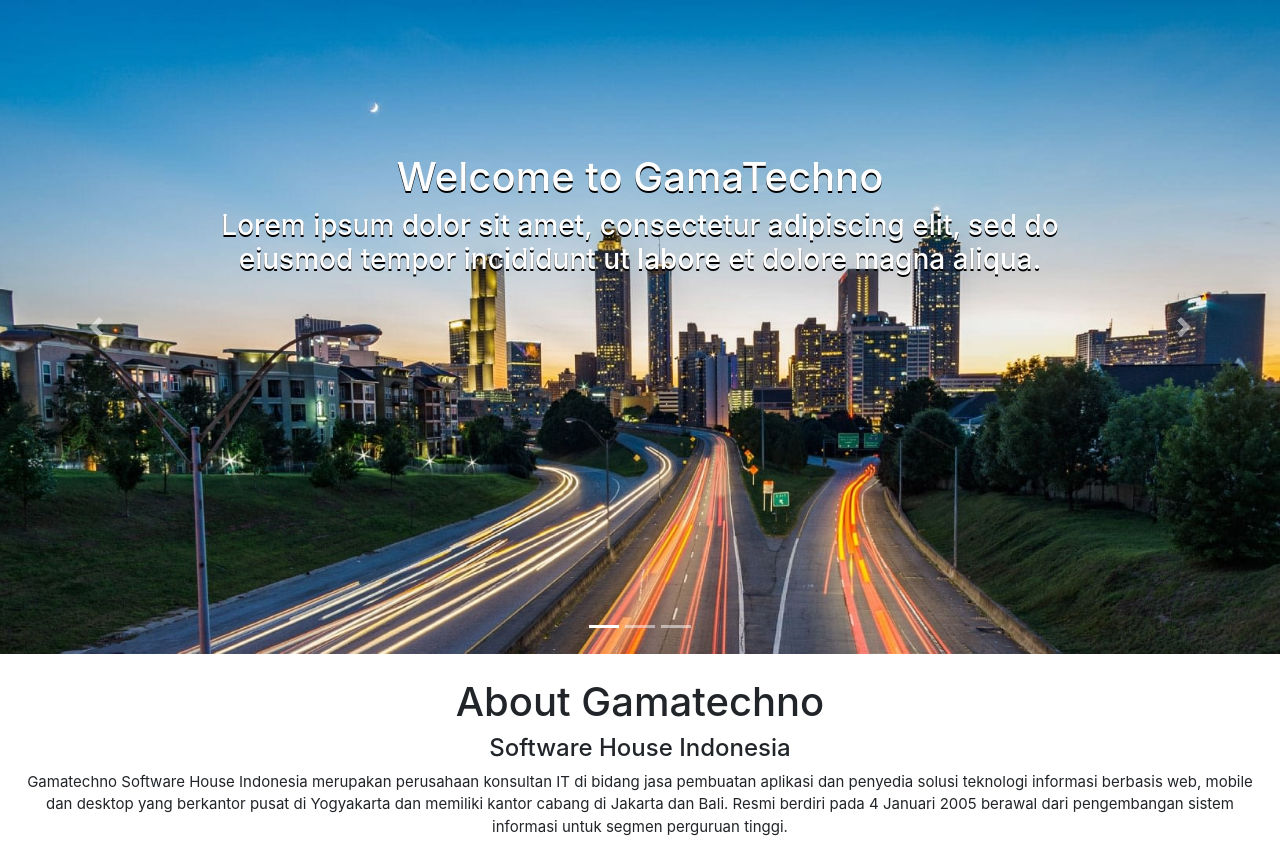
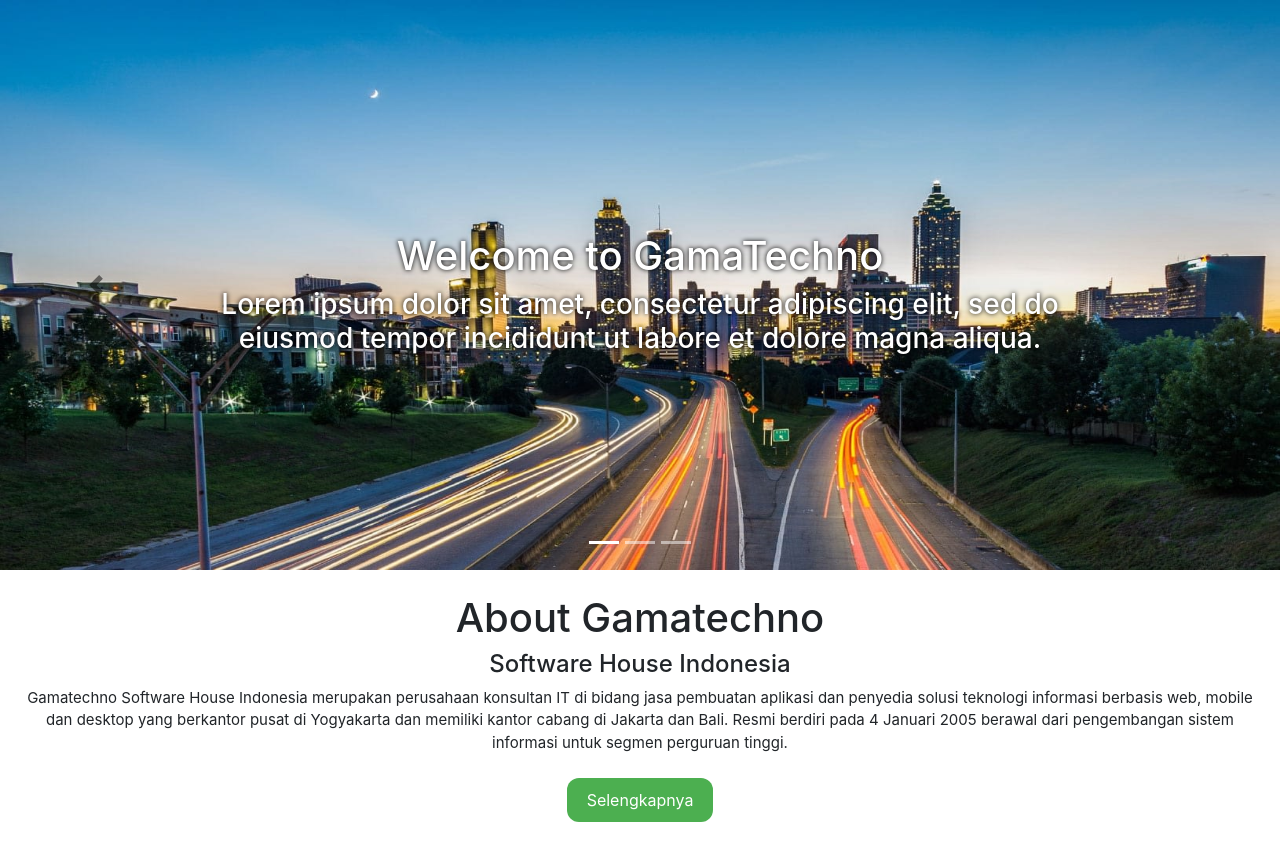
Before and after one commit to RaffRadd/Tubes-Webpro, a CodeIgniter app: page /TUBES/ in a window 1280 px wide; the page is wider, and only the part inside the window is pictured. Shown: the part 96-952 px from the top of that part. Run offline with CodeIgniter, Linux system fonts and the light colour scheme.

Commit message:
carousel fix and about page resizing

```diff
--- a/application/views/home.php
+++ b/application/views/home.php
@@ -26,47 +26,49 @@ defined('BASEPATH') OR exit('No direct script access allowed');
 			float:left;
 			margin-right:20px;
 		}
-		.clear{
-			clear:both;
-}
+
+		.carousel-control-next,
+		.carousel-control-prev{
+			filter: invert(100%);
+		}
     </style>
   </head>
   <body>
 
-    <div id="carouselExampleIndicators" class="carousel slide" data-ride="carousel">
+    <div id="carousel" class="carousel slide" data-ride="carousel" style="height: 570px;">
         <ol class="carousel-indicators">
-            <li data-target="#carouselExampleIndicators" data-slide-to="0" class="active"></li>
-            <li data-target="#carouselExampleIndicators" data-slide-to="1"></li>
-            <li data-target="#carouselExampleIndicators" data-slide-to="2"></li>
+            <li data-target="#carousel" data-slide-to="0" class="active"></li>
+            <li data-target="#carousel" data-slide-to="1"></li>
+            <li data-target="#carousel" data-slide-to="2"></li>
         </ol>
         <div class="carousel-inner">
-            <div class="carousel-item active">
-                <img src="./images/asd.jpg" class="d-block w-100" alt="...">
-                <div class="carousel-caption d-none d-md-block" style="margin-bottom:330px; text-shadow: 0px 2px #000000">
+            <div class="carousel-item active" style="text-color: #1c1c1c: border-style:solid">
+                <img src="./images/asd.jpg" class="d-block w-100" alt="..." style="height:100%">
+                <div class="carousel-caption d-none d-md-block" style="margin-bottom:13%; text-shadow: 0px 0px 5px #000; color:#FFF;">
                     <h1>Welcome to GamaTechno</h1>
                     <h3>Lorem ipsum dolor sit amet, consectetur adipiscing elit, sed do eiusmod tempor incididunt ut labore et dolore magna aliqua.</h3>
                 </div>
             </div>
             <div class="carousel-item">
-                <img src="./images/App-Development.jpg" class="d-block w-100" alt="...">
-                <div class="carousel-caption d-none d-md-block" style="margin-bottom:520px;">
-                    <h1 style="color:black; text-shadow: 2px 0px #FFFFFF">Imagining an Advanced Future</h1>
-                    <h3 style="color:black; text-shadow: 2px 0px #FFFFFF">Lorem ipsum dolor sit amet, consectetur adipiscing elit, sed do eiusmod tempor incididunt ut labore et dolore magna aliqua</h3>
+                <img src="./images/App-Development.jpg" class="d-block w-100" alt="..." style="height:100%">
+                <div class="carousel-caption d-none d-md-block" style="margin-bottom:13%; text-shadow: 0px 0px 5px #FFF; color:#000;">
+                    <h1>Imagining an Advanced Future</h1>
+                    <h3>Lorem ipsum dolor sit amet, consectetur adipiscing elit, sed do eiusmod tempor incididunt ut labore et dolore magna aliqua</h3>
                 </div>
             </div>
             <div class="carousel-item">
-                <img src="./images/GTN.jpg" class="d-block w-100" alt="...">
-                <div class="carousel-caption d-none d-md-block" style="margin-bottom:395px; text-shadow: 0px 2px #000000">
+                <img src="./images/GTN.jpg" class="d-block w-100" alt="..." style="height:100%; width:100%">
+                <div class="carousel-caption d-none d-md-block" style="margin-bottom:13%; text-shadow: 0px 0px 5px #FFF; color:#000;">
                     <h1>Enhancing Your Business</h1>
                     <h3>Lorem ipsum dolor sit amet, consectetur adipiscing elit, sed do eiusmod tempor incididunt ut labore et dolore magna aliqua.</h3>
                 </div>
             </div>
         </div>
-        <a class="carousel-control-prev" href="#carouselExampleIndicators" role="button" data-slide="prev">
+        <a class="carousel-control-prev" href="#carousel" role="button" data-slide="prev">
             <span class="carousel-control-prev-icon" aria-hidden="true"></span>
             <span class="sr-only">Previous</span>
         </a>
-        <a class="carousel-control-next" href="#carouselExampleIndicators" role="button" data-slide="next">
+        <a class="carousel-control-next" href="#carousel" role="button" data-slide="next">
             <span class="carousel-control-next-icon" aria-hidden="true"></span>
             <span class="sr-only">Next</span>
         </a>
@@ -149,9 +151,10 @@ defined('BASEPATH') OR exit('No direct script access allowed');
     </div>
 
 	<br>
-    <div class="cdental ml-5" style="font-weight:bolder; font-size:50px; color: Black; text-align:center">
+    <div style="font-weight:bolder; font-size:50px; color: Black; text-align:center; align:center;">
         <p>Success Story</p>
-        <iframe width="1366px" height="768px" style="margin-bottom:20px"
+
+        <iframe width="1280px" height="720px" style="margin-bottom:20px"
             src="https://youtube.com/embed/wvwPhFaEXSU">
         </iframe>
     </div>
```
Also changed, not shown: application/views/about.php (+5 -6 lines).
